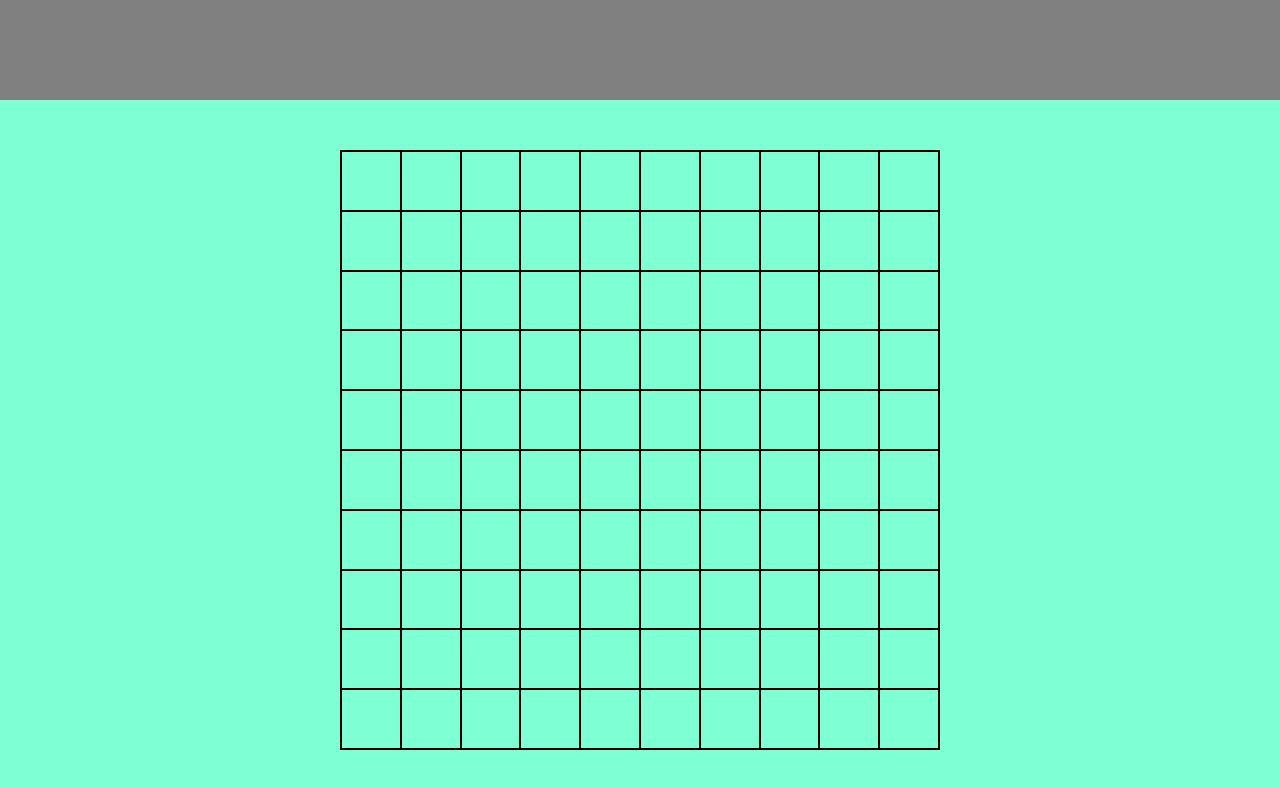
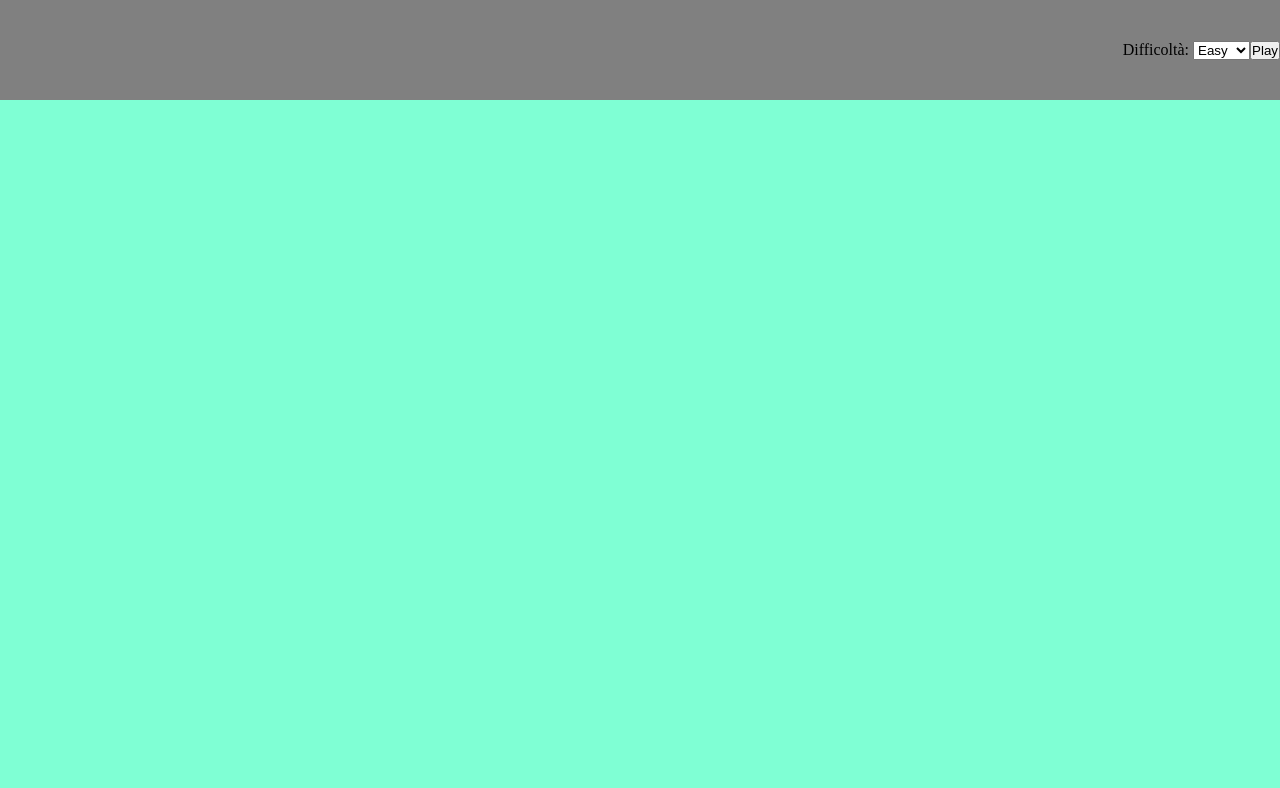
Before and after one commit to SydVic/js-campominato-grid, a plain HTML site: page index.html in a window 1280 px wide. Drawn offline with Linux system fonts and the light colour scheme.

Commit message:
aggiunto selettore difficoltà

```diff
--- a/css/style.css
+++ b/css/style.css
@@ -14,14 +14,28 @@ div.general-container {
     width: 100%;
 }
 
+/* HEADER */
 header {
     width: 100%;
     height: var(--header-height);
+    display: flex;
+    justify-content: flex-end;
+    align-items: center;
 
     /* test */
     background-color: grey;
 }
 
+div.difficulty {
+    display: inline-block;
+}
+
+div.play-btn {
+    display: inline-block;
+}
+
+
+/* MAIN */
 main {
     width: 100%;
     height: calc(100% - var(--header-height));
@@ -37,9 +51,6 @@ div.grid-container {
     display: flex;
     flex-wrap: wrap;
     align-content: flex-start;
-
-    /* test */
-    border: 1px solid black;
 }
 
 div.grid-box {
--- a/index.html
+++ b/index.html
@@ -12,7 +12,20 @@
     <div class="general-container">
 
         <!-- HEADER -->
-        <header></header>
+        <header>
+            <div class="difficulty">
+                <label for="difficulty-level">Difficoltà:</label>
+                <select name="user-difficulty" id="user-difficulty">
+                    <option value="easy">Easy</option>
+                    <option value="hard">Hard</option>
+                    <option value="crazy">Crazy</option>
+                </select>
+            </div>
+
+            <div class="play-btn">
+                <button id="play-game">Play</button>
+            </div>
+        </header>
         <!-- /HEADER -->
 
         <!-- MAIN -->
--- a/js/script.js
+++ b/js/script.js
@@ -1,8 +1,43 @@
-// devo creare una griglia di dimensioni 10 x 10 (posso già pensarla in base al fatto che poi dovra essere 9 x 9 e 7 x 7?)
-// inizio creando un ciclo for per stampare i numeri da 1 a 100
+const playBtn = document.getElementById("play-game");
 
+playBtn.addEventListener("click", function() {
+
+    const userDifficulty = document.getElementById("user-difficulty").value;
+    console.log(userDifficulty);
+
+
+    let boxQuantity = 100;
+
+    const gridContainer = document.querySelector(".grid-container");
+    for ( let i = 1; i <= boxQuantity; i++ ) {
+
+        // assegno il numero al box
+        const boxNumber = i;
+        console.log(boxNumber);
+
+        // creo l'elemento in html con il numero al suo interno
+        const gridBox = document.createElement("div");
+        gridBox.innerHTML = `<span>${boxNumber}</span>`;
+
+        // aggiungo la classe css
+        gridBox.classList.add("grid-box");
+
+        // gestione click elemento
+        gridBox.addEventListener("click", function() {
+            this.classList.add("clicked");
+        })
+
+        // inserisco gli elementi nel container
+        gridContainer.append(gridBox);
+    }
+
+
+
+})
+
+
+/*
 let boxQuantity = 100;
-
 
 const gridContainer = document.querySelector(".grid-container");
 for ( let i = 1; i <= boxQuantity; i++ ) {
@@ -26,3 +61,4 @@ for ( let i = 1; i <= boxQuantity; i++ ) {
     // inserisco gli elementi nel container
     gridContainer.append(gridBox);
 }
+*/
```
